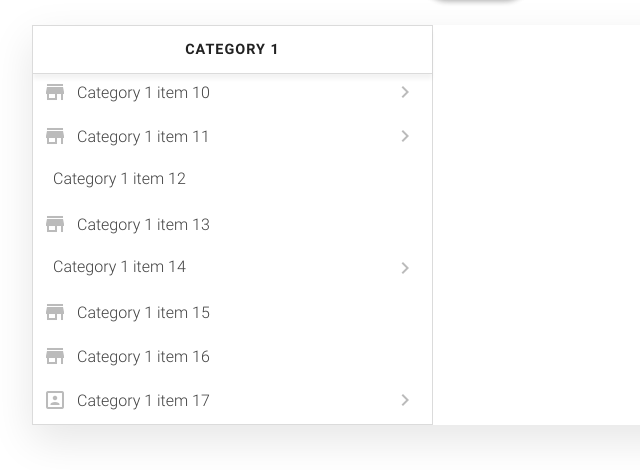
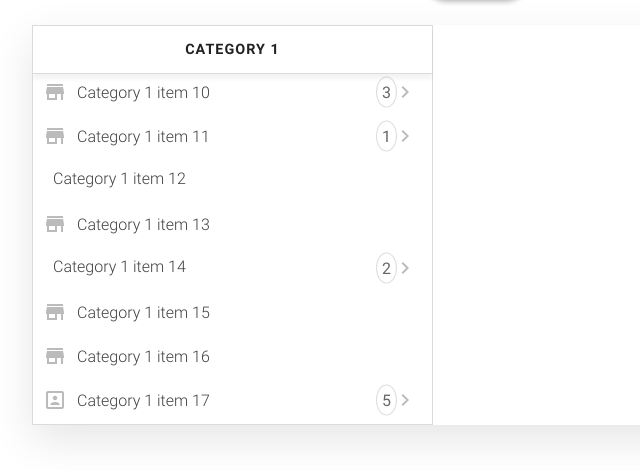
Before and after one commit to dsharew/responsive-miller-column, a plain HTML site: page index.html in a window 1280 px wide. Shown: the part 125-595 px from the top of the page, 128-768 px from the left. Drawn offline with Linux system fonts and the light colour scheme.

Commit message:
Added feature for showing num of children as a badge. #35

```diff
--- a/css/miller.css
+++ b/css/miller.css
@@ -175,6 +175,19 @@
     min-height: 44px;
 }
 
+.miller-col-list-item .num-children-badge{
+    border-radius: 50%;
+    padding: 5px;
+    background: #fff;
+    border: 1px solid #ddd;
+    color: #666;
+    text-align: center;
+    position: absolute;
+    right: 35px;
+    top: 50%;
+    transform: translateY(-50%);
+}
+
 .miller-col-list-item > * {
     vertical-align: middle;
 }
@@ -274,3 +287,9 @@
         -webkit-transform: rotate(360deg);
     }
 }
+
+/* hide badge icon when user hovers on list item being on editable mode */
+
+.miller-cols-container-wrapper[data-is-read-only="false"] .miller-col-list-item:hover .num-children-badge{
+    display: none;
+}
--- a/demo/js/demo.js
+++ b/demo/js/demo.js
@@ -61,6 +61,7 @@ function createChildrenCategoryItems(categoryItemCollection, categoriesCollectio
         var listIcons = ["", "store", "call", "wifi", "portrait"];
         categoryItem.setItemIcon(listIcons[parseInt(Math.random() * 6 - 1)]);
         categoryItem.setHasChildren(numChildren2 != 0);
+        categoryItem.setNumChildren(numChildren2);
         categoryItem.setCategoryId(category.getCategoryId());
 
         var parentCategoryItemId = parentCategoryItem == null ? null : parentCategoryItem.getItemId();
--- a/js/miller.js
+++ b/js/miller.js
@@ -120,6 +120,14 @@ function CategoryItem() {
         return _this.hasChildren
     };
 
+    _this.setNumChildren = function(numChildren) {
+        _this.numChildren = numChildren;
+        _this.setHasChildren(numChildren != 0);
+    }
+
+    _this.getNumChildren = function(){
+        return _this.numChildren;
+    };
 
     _this.isDeletable = true;
     _this.setIsDeletable = function (isDeletable) {
@@ -371,6 +379,11 @@ function guid() {
                 millerColListItem.append(listItemActions);
             }
 
+            if(item.numChildren != null && item.numChildren != 0){
+
+                millerColListItem.append($("<span/>").addClass("num-children-badge").text(item.numChildren));
+
+            }
 
             return millerColListItem;
         }
```
